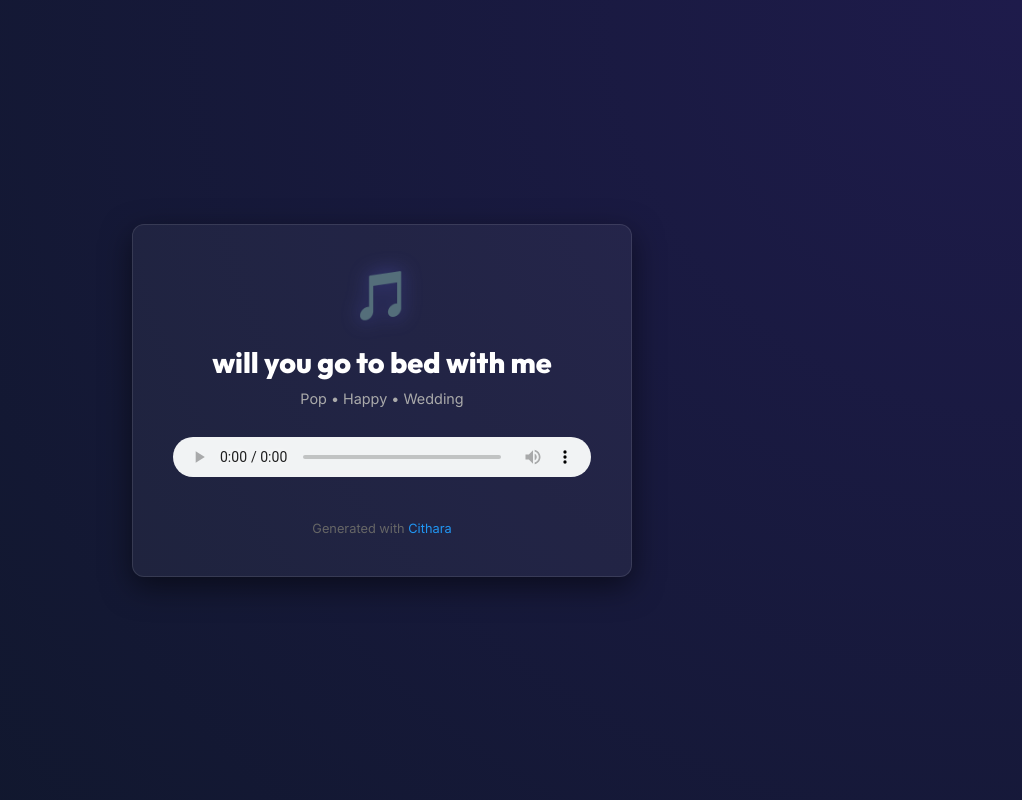
After one commit to Yon64/cithara, a Django app: page /share/29151bc4-4e91-4b4c-80e2-c2bab4c5bf3f/ in a window 1280 px wide. The commit adds this page. Shown: the whole page, without its empty margins (258-1280 px from the left). Run offline with Django 5.2, Linux system fonts and the light colour scheme; data comes from the database, SQL or seed files in the repository.

Commit message:
feat: implement dedicated share page and update song sharing links to use direct URLs

```diff
--- a/core/templates/core/library.html
+++ b/core/templates/core/library.html
@@ -140,7 +140,7 @@
 
                     {% if song.status == 'Ready' and song.audio_url %}
                     <div class="right-actions" style="display: flex; gap: 8px;">
-                        <button onclick="copyShareLink('{{ request.scheme }}://{{ request.get_host }}/song-status/{{ song.id }}/?token={{ song.share_token }}')" style="background: #2196F3; border: none; color: white; padding: 5px 10px; border-radius: 4px; cursor: pointer;">Share</button>
+                        <button onclick="copyShareLink('{{ request.scheme }}://{{ request.get_host }}/share/{{ song.share_token }}/')" style="background: #2196F3; border: none; color: white; padding: 5px 10px; border-radius: 4px; cursor: pointer;">Share</button>
                         <a href="{{ song.audio_url }}" download="{{ song.title }}.mp3" target="_blank" style="background: #4CAF50; text-decoration: none; border: none; color: white; padding: 5px 8px; border-radius: 4px; cursor: pointer; display: flex; align-items: center; justify-content: center;" title="Download">
                             <svg width="16" height="16" viewBox="0 0 24 24" fill="none" stroke="currentColor" stroke-width="2" stroke-linecap="round" stroke-linejoin="round"><path d="M21 15v4a2 2 0 0 1-2 2H5a2 2 0 0 1-2-2v-4"></path><polyline points="7 10 12 15 17 10"></polyline><line x1="12" y1="15" x2="12" y2="3"></line></svg>
                         </a>
--- /dev/null
+++ b/core/templates/core/share.html
@@ -0,0 +1,94 @@
+<!DOCTYPE html>
+<html lang="en">
+<head>
+    <meta charset="UTF-8">
+    <meta name="viewport" content="width=device-width, initial-scale=1.0">
+    <title>{{ song.title }} - Shared by Cithara</title>
+    <link rel="preconnect" href="https://fonts.googleapis.com">
+    <link rel="preconnect" href="https://fonts.gstatic.com" crossorigin>
+    <link href="https://fonts.googleapis.com/css2?family=Inter:wght@300;400;500;600;700&family=Outfit:wght@400;600;800&display=swap" rel="stylesheet">
+    {% load static %}
+    <link rel="stylesheet" href="{% static 'core/style.css' %}">
+    <style>
+        body {
+            display: flex;
+            justify-content: center;
+            align-items: center;
+            min-height: 100vh;
+            background-color: #0f0f1a;
+            margin: 0;
+            font-family: 'Inter', sans-serif;
+            color: #fff;
+        }
+        .share-container {
+            background: rgba(255, 255, 255, 0.05);
+            border: 1px solid rgba(255, 255, 255, 0.1);
+            border-radius: 12px;
+            padding: 40px;
+            max-width: 500px;
+            width: 100%;
+            text-align: center;
+            box-shadow: 0 10px 30px rgba(0, 0, 0, 0.5);
+        }
+        .logo-icon {
+            font-size: 3rem;
+            margin-bottom: 20px;
+            display: inline-block;
+        }
+        h1 {
+            font-family: 'Outfit', sans-serif;
+            margin: 0 0 10px 0;
+            font-size: 1.8rem;
+        }
+        p.meta {
+            color: #aaa;
+            font-size: 0.9rem;
+            margin-bottom: 30px;
+        }
+        .audio-container {
+            margin-top: 20px;
+        }
+        audio {
+            width: 100%;
+            border-radius: 8px;
+            outline: none;
+        }
+        .footer {
+            margin-top: 40px;
+            font-size: 0.8rem;
+            color: #666;
+        }
+        .footer a {
+            color: #2196F3;
+            text-decoration: none;
+        }
+        .footer a:hover {
+            text-decoration: underline;
+        }
+    </style>
+</head>
+<body>
+    <div class="share-container">
+        <span class="logo-icon">🎵</span>
+        <h1>{{ song.title }}</h1>
+        <p class="meta">{{ song.genre }} • {{ song.mood }} • {{ song.occasion }}</p>
+
+        <div class="audio-container">
+            {% if song.status == 'Ready' and song.audio_url %}
+            <audio controls>
+                <source src="{{ song.audio_url }}" type="audio/mpeg">
+                Your browser does not support the audio element.
+            </audio>
+            {% elif song.status == 'Generating' %}
+            <p>This song is currently generating. Please check back later.</p>
+            {% else %}
+            <p>Audio is not available for this song.</p>
+            {% endif %}
+        </div>
+
+        <div class="footer">
+            Generated with <a href="/">Cithara</a>
+        </div>
+    </div>
+</body>
+</html>
--- a/core/urls.py
+++ b/core/urls.py
@@ -1,5 +1,5 @@
 from django.urls import path
-from .views import SongCreateView, SongCreatePageView, SongStatusView, LibraryPageView, SongRenameView, SongDeleteView, PlaylistCreateView, SongUpdatePlaylistView
+from .views import SongCreateView, SongCreatePageView, SongStatusView, LibraryPageView, SongRenameView, SongDeleteView, PlaylistCreateView, SongUpdatePlaylistView, SharePageView
 
 urlpatterns = [
     path('generate-song/', SongCreateView.as_view(), name='generate-song'),
@@ -9,5 +9,6 @@ urlpatterns = [
     path('api/songs/<int:song_id>/delete/', SongDeleteView.as_view(), name='song-delete'),
     path('api/songs/<int:song_id>/playlist/', SongUpdatePlaylistView.as_view(), name='song-update-playlist'),
     path('api/playlists/create/', PlaylistCreateView.as_view(), name='playlist-create'),
+    path('share/<uuid:share_token>/', SharePageView.as_view(), name='share-page'),
     path('', SongCreatePageView.as_view(), name='song-create-page'),
 ]
--- a/core/views.py
+++ b/core/views.py
@@ -9,6 +9,15 @@ from .models.playlist import Playlist
 import json
 from django.shortcuts import get_object_or_404
 from django.contrib.auth.models import User
+
+class SharePageView(TemplateView):
+    template_name = 'core/share.html'
+
+    def get_context_data(self, share_token, **kwargs):
+        context = super().get_context_data(**kwargs)
+        song = get_object_or_404(Song, share_token=share_token)
+        context['song'] = song
+        return context
 
 class SongCreatePageView(TemplateView):
     template_name = 'core/song_create.html'
```
Also changed, not shown: core/templates/core/song_create.html (+10 -4 lines).
